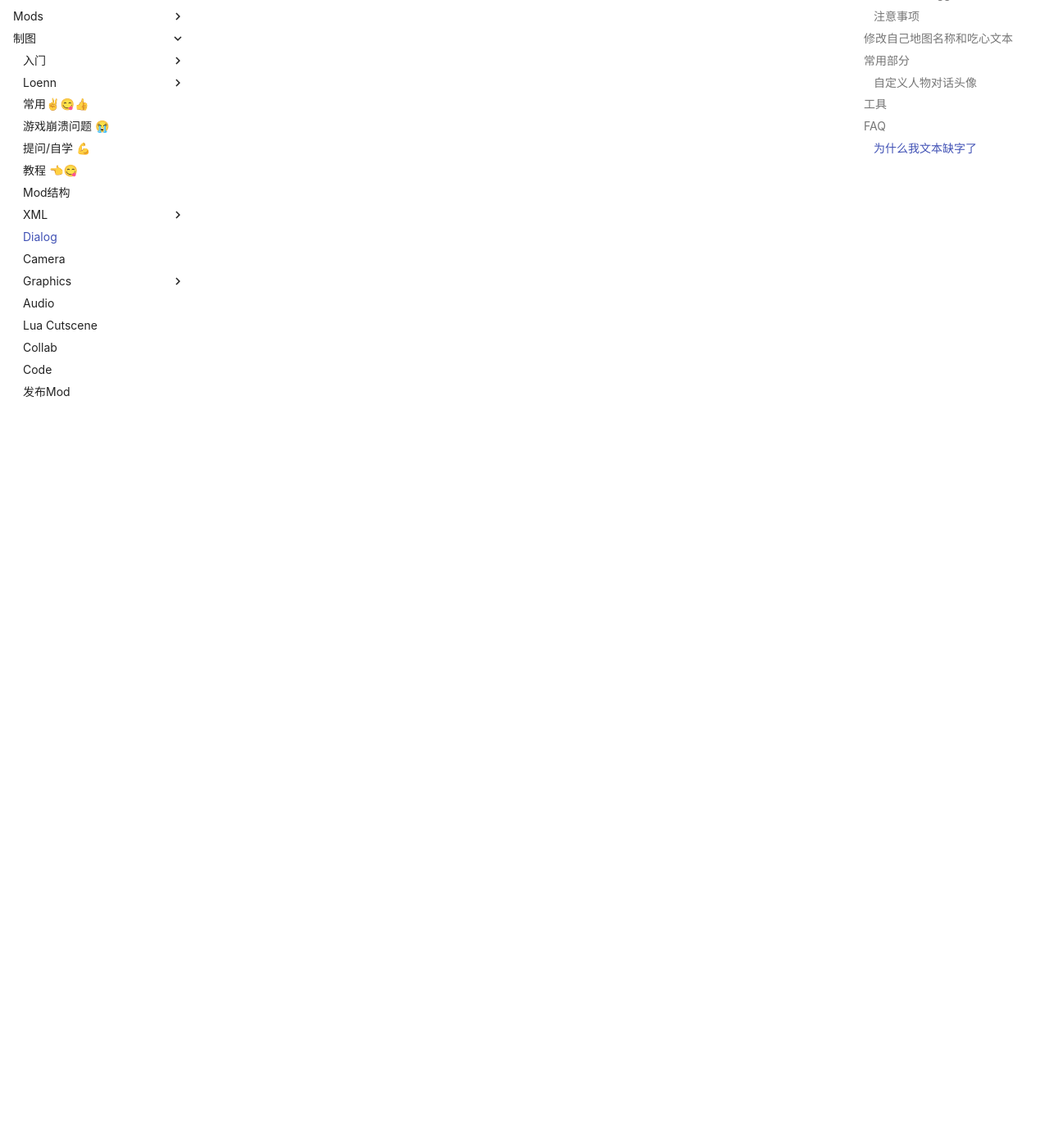
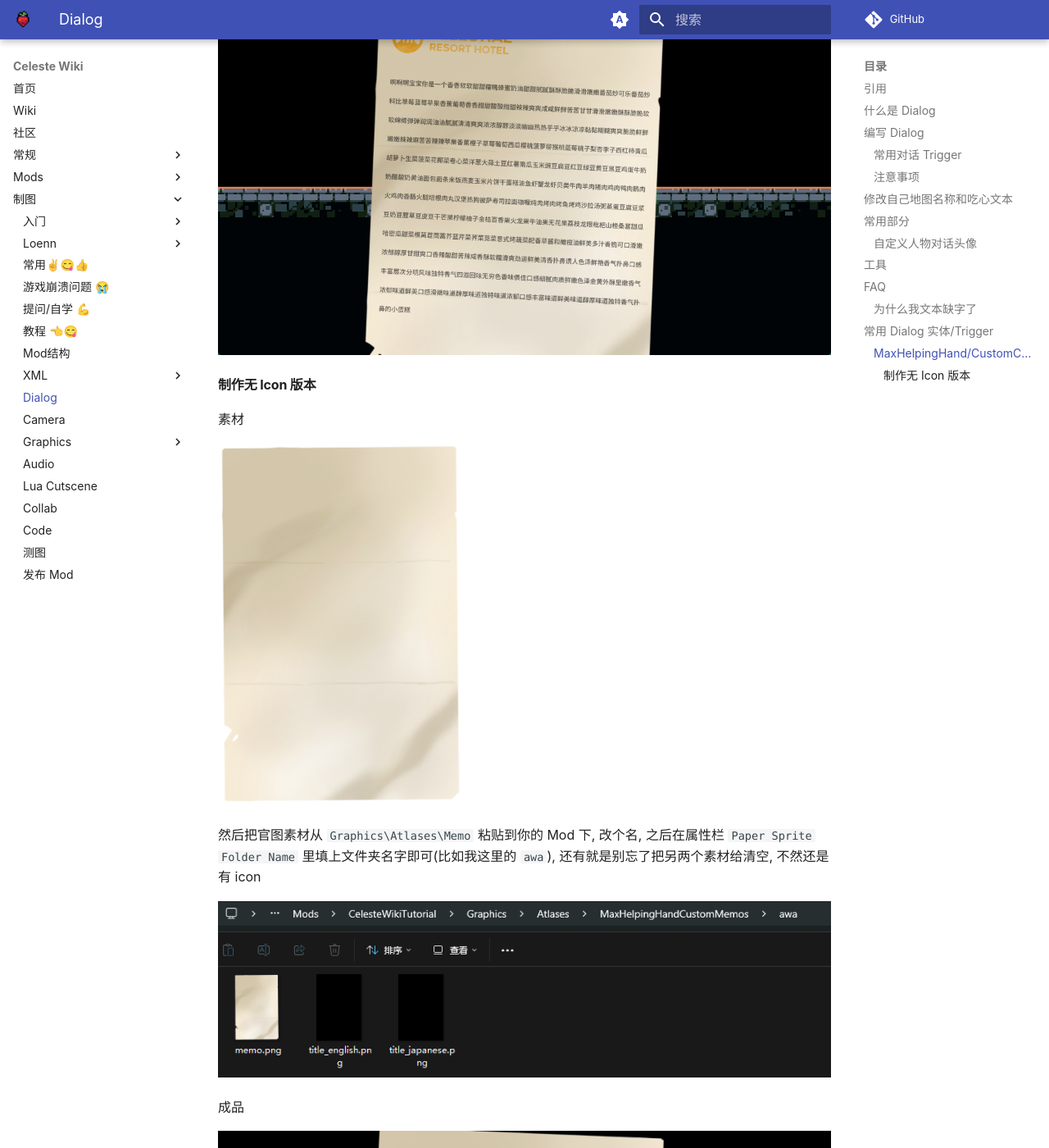
Before and after one commit to LuckyBoy-7/CelesteWikiModule, an MkDocs documentation site: the page built from docs/mappings/dialog.md, in a window 1280 px wide and 1400 px high, scrolled down 3342 px. Shown: the whole window at 82% size. Built offline with MkDocs 1.6.1 and Material for MkDocs 9.7.7, drawn with Linux system fonts in a browser that asks for light colours; comment, search, counter and statistics services are not loaded; some of the changed text lies outside the part shown.

Commit message:
添加 MaxHelpingHand/CustomCh3Memo

```diff
--- a/docs/mappings/dialog.md
+++ b/docs/mappings/dialog.md
@@ -104,3 +104,23 @@ poem_Lucky_Tutorial_CelesteWikiTutorial_A=你好, 我是爱心
 
 因为蔚蓝字库里没有, 请自己按[示例](https://www.bilibili.com/video/BV1A14y1W7hr)生成([字库生成网站](https://maddie480.ovh/celeste/font-generator)), 或者你直接依赖[
 `Extended Chinese Font`](https://gamebanana.com/mods/53736)/[`Chinese Font Pack`](https://gamebanana.com/mods/493138)这个Mod, 大概率不会缺字, 但可能还是会缺
+
+## 常用 Dialog 实体/Trigger
+
+### MaxHelpingHand/CustomCh3Memo
+
+![memo_with_icon](../assets/mappings/dialog/entities/memo_with_icon.png){style="width: 800px; title="123"}
+
+#### 制作无 Icon 版本
+
+素材
+
+![memo](../assets/mappings/dialog/entities/memo.png){style="width: 300px; title="123"}
+
+然后把官图素材从 `Graphics\Atlases\Memo` 粘贴到你的 Mod 下, 改个名, 之后在属性栏 `Paper Sprite Folder Name` 里填上文件夹名字即可(比如我这里的 `awa`), 还有就是别忘了把另两个素材给清空, 不然还是有 icon
+
+![s1](../assets/mappings/dialog/entities/s1.png){style="width: 800px; title="123"}
+
+成品
+
+![memo_with_no_icon](../assets/mappings/dialog/entities/memo_with_no_icon.png){style="width: 800px; title="123"}
--- a/mkdocs.yml
+++ b/mkdocs.yml
@@ -116,4 +116,5 @@ nav:
       - Lua Cutscene: "mappings/lua_cutscene.md"
       - Collab: "https://wiki.biligame.com/celeste/%E5%90%88%E9%9B%86%E5%88%B6%E4%BD%9C%E6%95%99%E7%A8%8B"
       - Code: "mappings/code.md"
-      - 发布Mod: "mappings/publish_mod.md"
+      - 测图: "mappings/mod_test.md"
+      - 发布 Mod: "mappings/publish_mod.md"
```
Also changed, not shown: docs/mappings/mod_structure.md (+3 -0 lines), docs/mappings/mod_test.md (added, +12 -0 lines), docs/mappings/publish_mod.md (+0 -10 lines), docs/assets/mappings/dialog/entities/memo.png (added), docs/assets/mappings/dialog/entities/memo_with_icon.png (added), docs/assets/mappings/dialog/entities/memo_with_no_icon.png (added), docs/assets/mappings/dialog/entities/s1.png (added).
